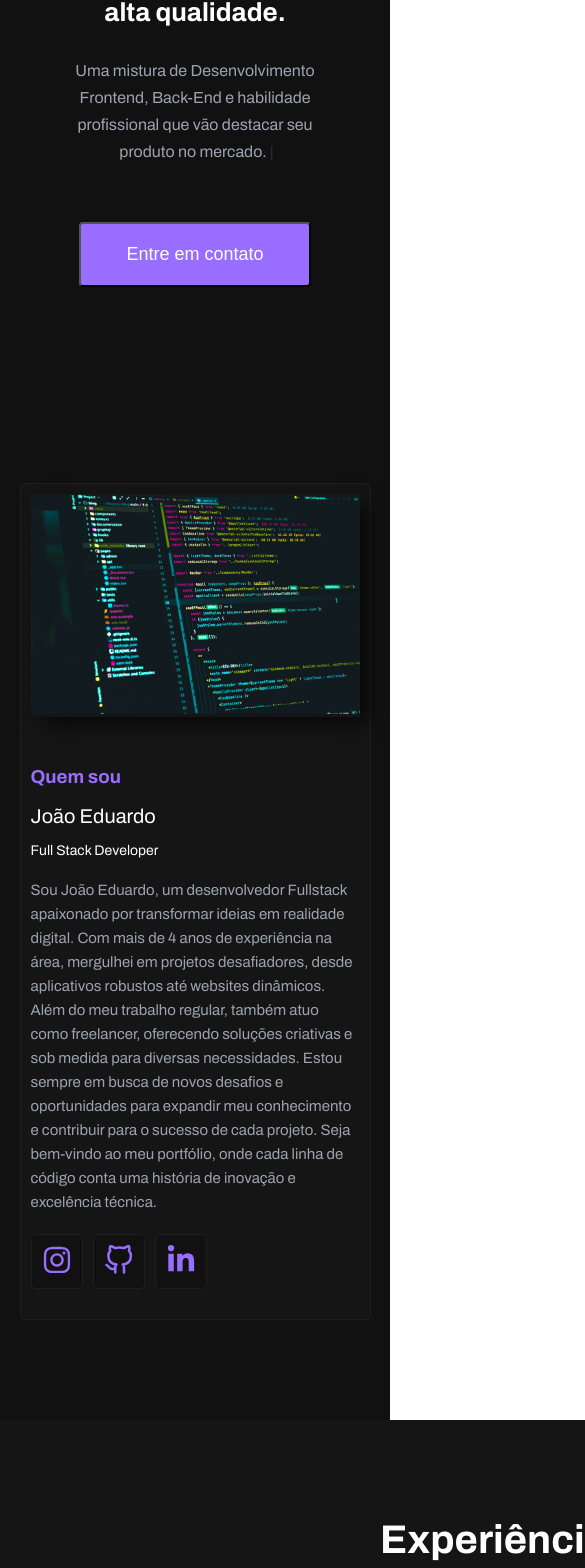
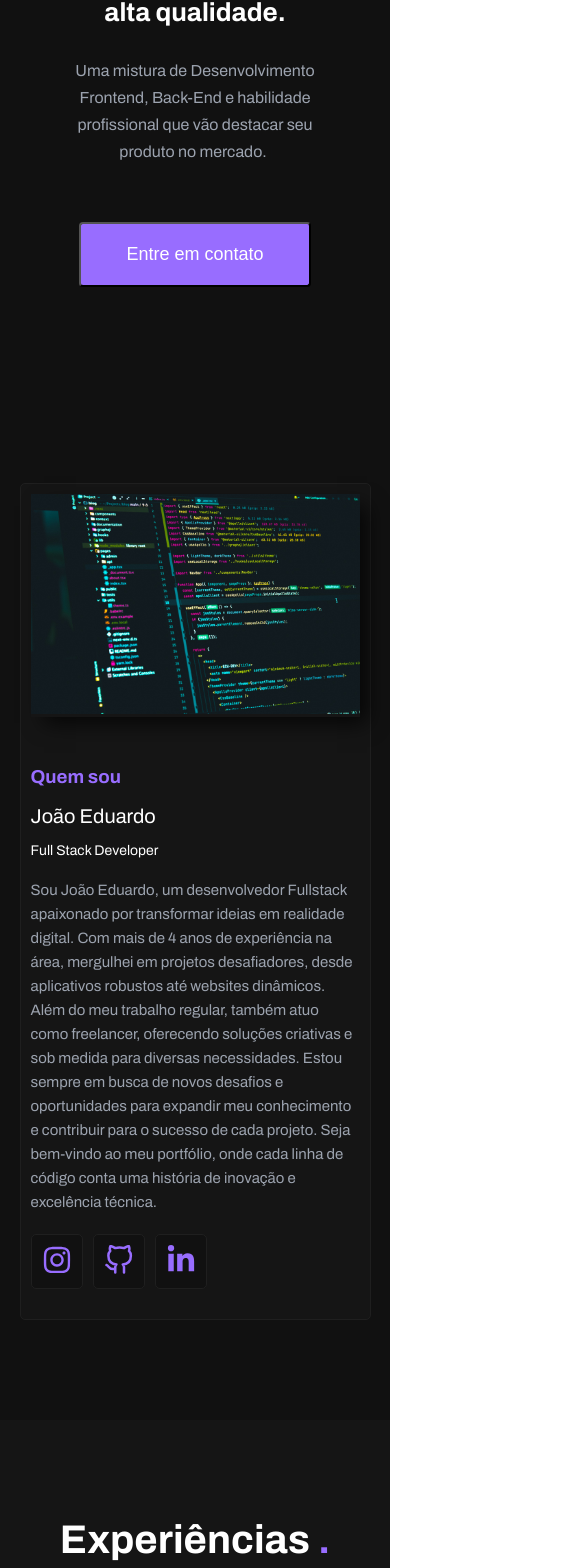
Before and after one commit to JoaoEduardo10/Portifolio, a Next.js app: page / in a window 390 px wide. Shown: the part 352-1920 px from the top of the page, 585 px wide, since content can reach past the window. Built offline with nearby package versions, Linux system fonts and the light colour scheme.

Commit message:
refactory: adding media query

```diff
--- a/src/app/page.tsx
+++ b/src/app/page.tsx
@@ -4,6 +4,7 @@ import { Heading } from '@/components/heading';
 import { TemplateHome } from '@/template/home';
 import { Sobre } from '@/components/sobre';
 import { Experience } from '@/components/experience';
+import { Project } from '@/components/project';
 
 export default function Home() {
   return (
@@ -15,6 +16,7 @@ export default function Home() {
         </div>
         <Sobre />
         <Experience />
+        <Project />
       </main>
     </div>
   );
--- a/src/components/experience/formatDates.ts
+++ b/src/components/experience/formatDates.ts
@@ -45,8 +45,6 @@ export const formatDates = (startDate: string, endDate: string | null) => {
       ? `${startMonth} ${startYear} - Atual`
       : `${startMonth} ${startYear} - ${endMonth} ${endYear}`;
 
-  console.log(observation);
-
   if (years > 0) {
     formattedDate += ` (${years} anos)`;
   } else {
--- a/src/styles/components/container.scss
+++ b/src/styles/components/container.scss
@@ -1,4 +1,12 @@
 .continer-section {
   background-color: #151515;
   padding: 9.8rem 38rem;
+
+  @include mediaQurery(phone) {
+    padding: 9.8rem 0;
+  }
+
+  @include mediaQurery(tablet) {
+    padding: 9.8rem 0;
+  }
 }
--- a/src/styles/components/experiencia.scss
+++ b/src/styles/components/experiencia.scss
@@ -8,17 +8,53 @@
     span {
       color: $purple-color;
     }
+
+    @include mediaQurery(phone) {
+      text-align: center;
+    }
+
+    @include mediaQurery(tablet) {
+      text-align: center;
+    }
   }
 
   .experience {
     display: flex;
     gap: 4rem;
 
+    @include mediaQurery(phone) {
+      flex-direction: column;
+      width: 100%;
+      padding: 2rem;
+
+      .experience-menu {
+        width: 100%;
+      }
+    }
+
+    @include mediaQurery(tablet) {
+      flex-direction: column;
+      width: 100%;
+      padding: 2rem;
+
+      .experience-menu {
+        width: 100%;
+      }
+    }
+
     .experience-menu {
       width: 50%;
       max-height: 26rem;
       background-color: $secondary-color;
       overflow-y: auto;
+
+      @include mediaQurery(phone) {
+        width: 100%;
+      }
+
+      @include mediaQurery(tablet) {
+        width: 100%;
+      }
 
       li {
         position: relative;
@@ -34,6 +70,14 @@
         width: 2%;
         left: 0;
         top: 0;
+
+        @include mediaQurery(tablet) {
+          width: 1%;
+        }
+      }
+
+      @include mediaQurery(tablet) {
+        width: 100%;
       }
     }
 
@@ -51,6 +95,12 @@
         span {
           color: $size-color;
         }
+
+        @include mediaQurery(phone) {
+          flex-direction: column;
+          font-size: 2rem;
+          gap: 3rem;
+        }
       }
 
       h4 {
```
